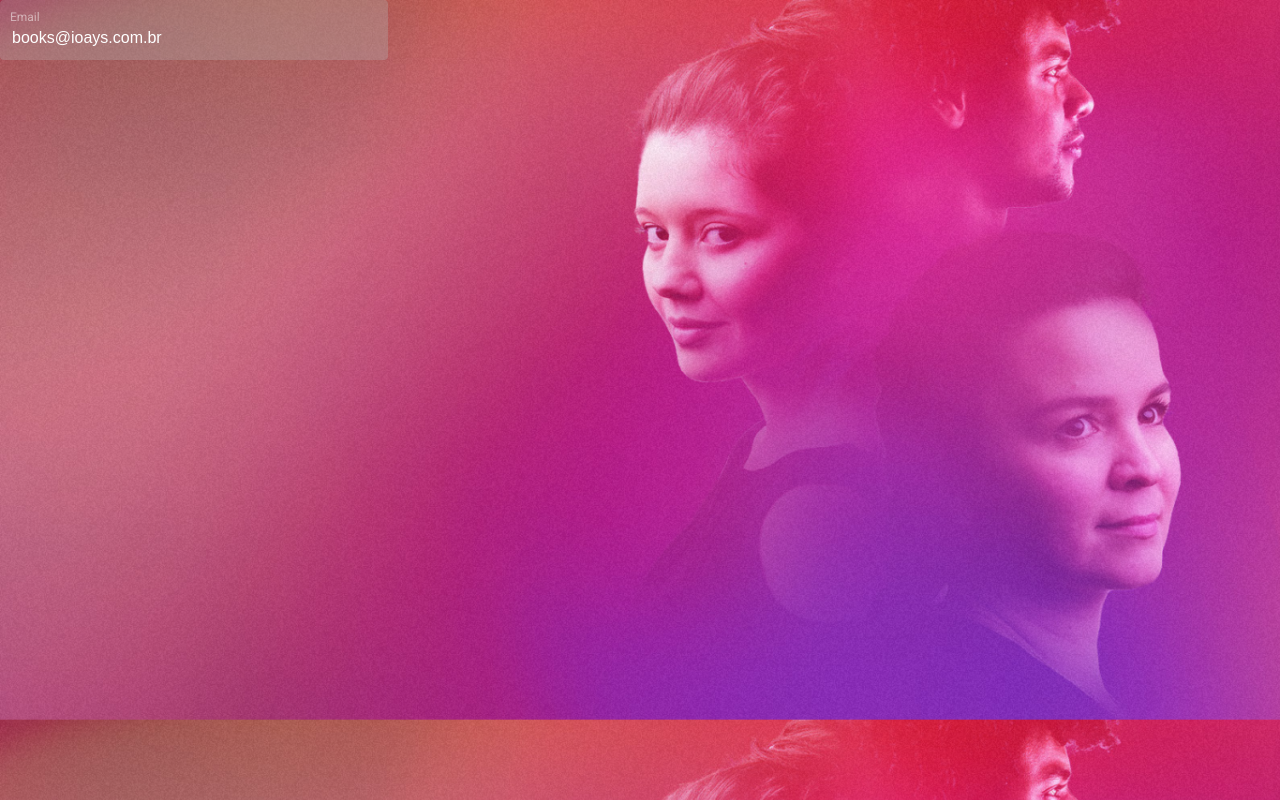
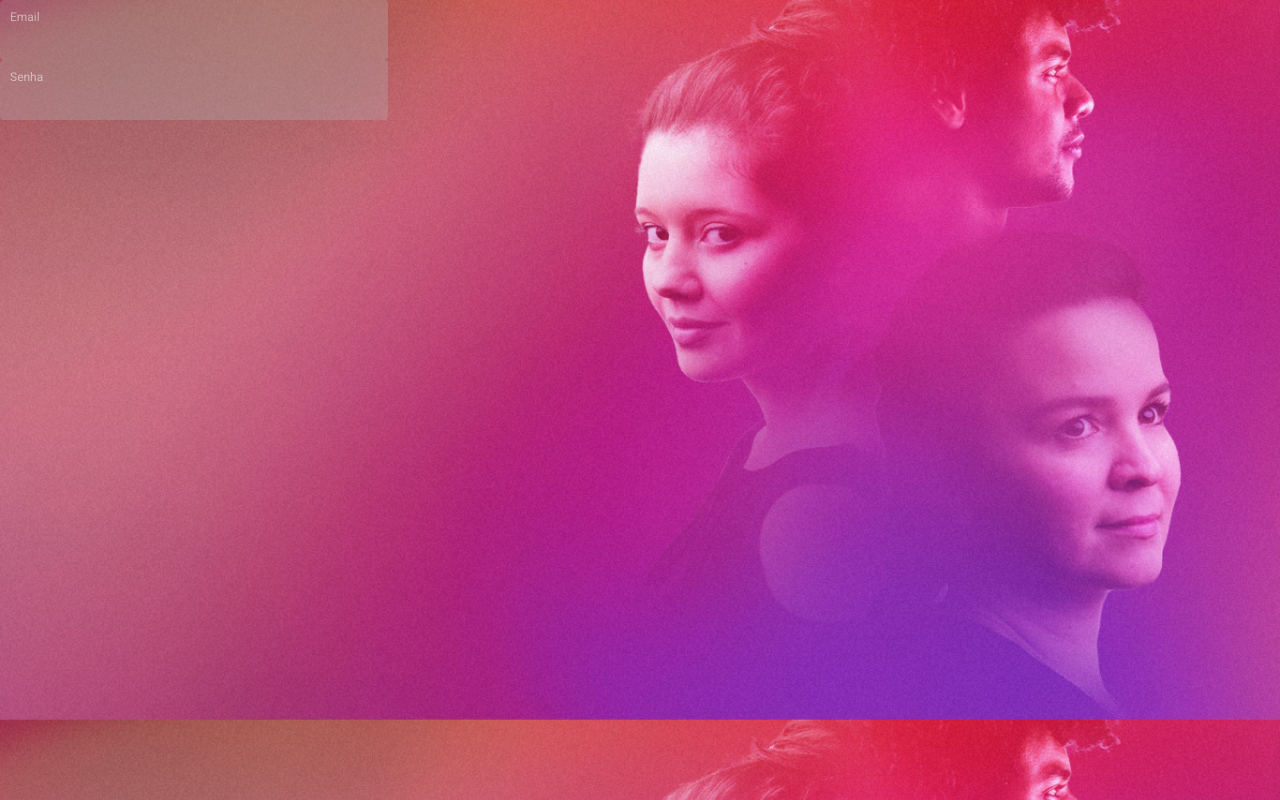
Before and after one commit to ppelegrinoamaral/ioasys-books, a React (Create React App) app: page / in a window 1280 px wide. Built offline with nearby package versions, Linux system fonts and the light colour scheme.

Commit message:
created PasswordForm component

```diff
--- a/src/components/EmailForm/emailForm.js
+++ b/src/components/EmailForm/emailForm.js
@@ -5,7 +5,7 @@ class EmailForm extends Component {
     render() {
         return <div className='emailCard'>
             <label className='emailLabel'>Email</label>
-            <input className='emailInput' type='email' name='email' value='books@ioays.com.br'></input>
+            <input className='emailInput' type='email' name='email'></input>
         </div>
     }
 }
--- a/src/components/LoginForm/loginForm.js
+++ b/src/components/LoginForm/loginForm.js
@@ -1,11 +1,13 @@
 import React, { Component } from 'react';
 import "./loginForm.css";
 import EmailForm from '../EmailForm/emailForm.js'
+import PasswordForm from '../PasswordForm/passwordForm.js'
 
 class LoginForm extends Component {
     render() {
         return <div>
             <EmailForm />
+            <PasswordForm />
         </div>
     }
 }
--- /dev/null
+++ b/src/components/PasswordForm/passwordForm.css
@@ -0,0 +1,33 @@
+.passwordCard {
+    background: rgba(177, 177, 177, 0.32);
+    border-radius: 4px;
+    color: #FFFFFF;
+    display: flex;
+    flex-flow: column;
+    justify-content: center;
+    width: 368px;
+    height: 60px;
+    padding: 0 10px;
+}
+
+.passwordLabel {
+    opacity: 0.5;
+    font-size: 12px;
+    line-height: 16px;
+    width: 30px;
+    height: 16px;
+}
+
+.passwordInput {
+    background: none;
+    border: none;
+    color: #FFFFFF;
+    font-size: 16px;
+    line-height: 24px;
+    width: 159px;
+    height: 24px;
+}
+
+.passwordInput:focus {
+    outline: none;
+}
--- /dev/null
+++ b/src/components/PasswordForm/passwordForm.js
@@ -0,0 +1,13 @@
+import React, { Component } from 'react';
+import './passwordForm.css';
+
+class PasswordForm extends Component {
+    render() {
+        return <div className='passwordCard'>
+            <label className='passwordLabel'>Senha</label>
+            <input className='passwordInput' type='password' ></input>
+        </div>
+    }
+}
+
+export default PasswordForm;
```
